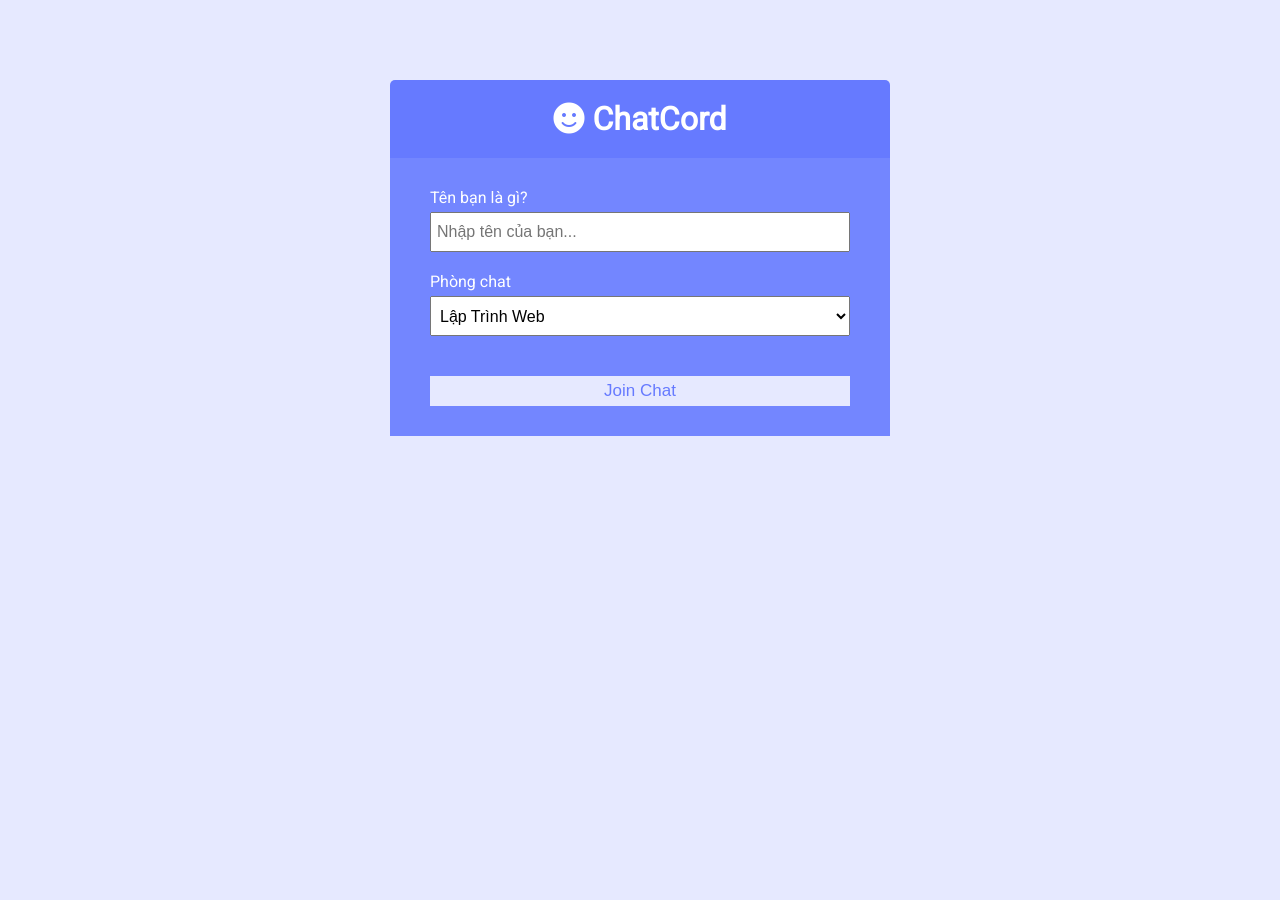
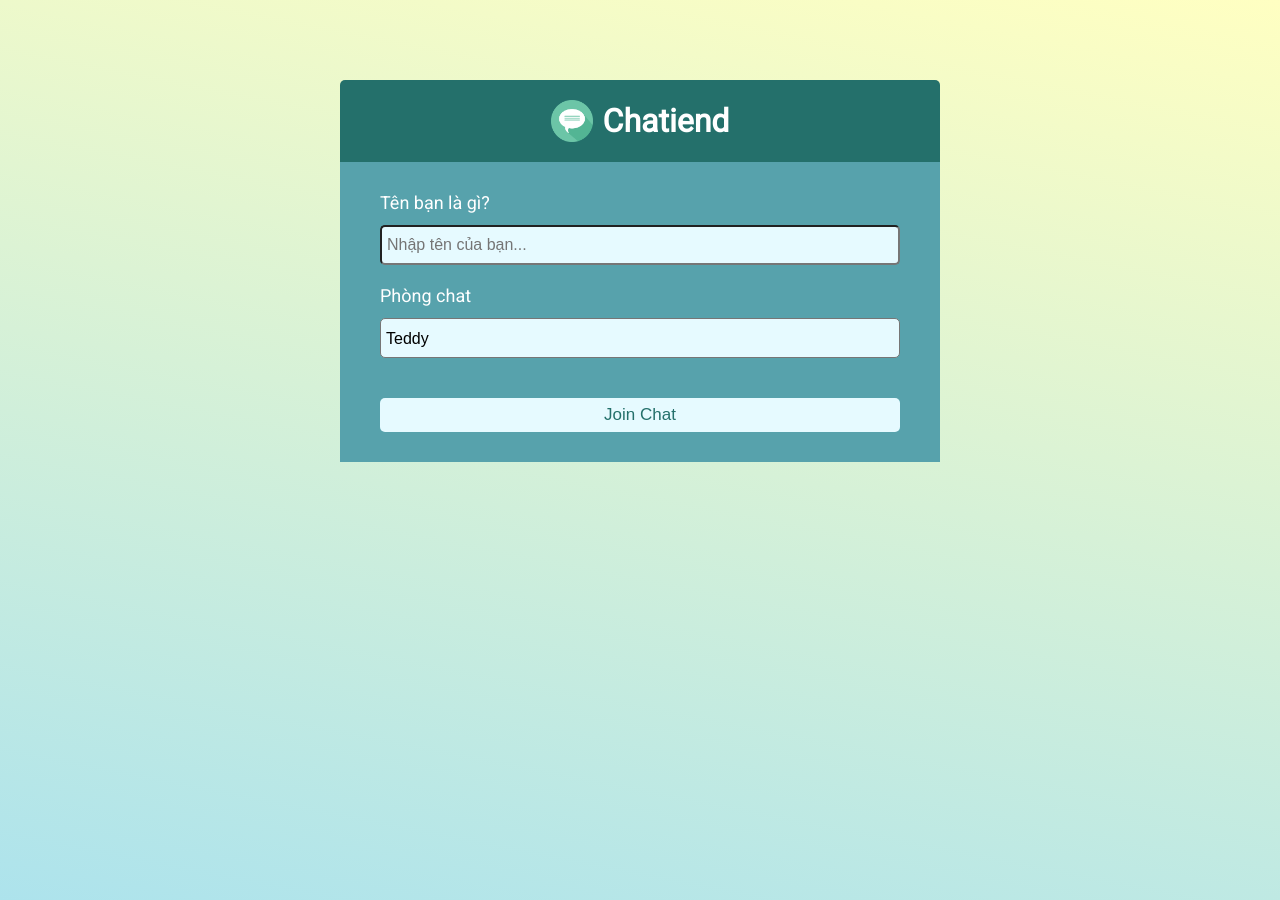
Before and after one commit to lequocbao24012001/BaiTapLon-Mang, a website: page public/index.html in a window 1280 px wide. Before the commit the page ends 800 px from the top, so only its background shows below. Drawn offline with Linux system fonts and the light colour scheme.

Commit message:
sua mot so  loi css va html

```diff
--- a/public/css/style.css
+++ b/public/css/style.css
@@ -1,8 +1,10 @@
 @import url('https://fonts.googleapis.com/css?family=Roboto&display=swap');
 :root {
-    --dark-color-a: #667aff;
-    --dark-color-b: #7386ff;
-    --light-color: #e6e9ff;
+    --dark-color-a: #24706b;
+    /* --dark-color-a: #287974; */
+    --dark-color-b: #57a2ac;
+    /* --dark-color-b: #66a5ad; */
+    --light-color: #e6faff;
     --success-color: #5cb85c;
     --error-color: #d9534f;
 }
@@ -16,8 +18,12 @@
 body {
     font-family: 'Roboto', sans-serif;
     font-size: 16px;
-    background: var(--light-color);
+    /* background: var(--light-color); */
+    background: rgb(2, 0, 36);
+    background: linear-gradient(11deg, rgba(2, 0, 36, 1) 0%, rgba(0, 168, 197, 0.3200630594034489) 0%, rgba(255, 255, 126, 0.4741246840533089) 100%);
     margin: 20px;
+    height: 100vh;
+    background-repeat: no-repeat;
 }
 
 ul {
@@ -35,6 +41,26 @@ a {
     color: var(--dark-color-a);
     border: 0;
     font-size: 17px;
+}
+
+
+/* logo */
+
+.logo {
+    display: flex;
+    justify-content: center;
+    align-items: center;
+}
+
+.logo p {
+    font-size: 38x;
+    line-height: 0;
+}
+
+.logo img {
+    width: 42px;
+    height: 42px;
+    margin-right: 10px;
 }
 
 
@@ -60,7 +86,7 @@ a {
 
 .chat-main {
     display: grid;
-    grid-template-columns: 1fr 3fr;
+    grid-template-columns: 3fr 1fr;
     height: 600px;
 }
 
@@ -76,6 +102,7 @@ a {
     background: rgba(0, 0, 0, 0.1);
     padding: 10px;
     margin-bottom: 20px;
+    border-radius: 5px;
 }
 
 .chat-sidebar h3 {
@@ -110,6 +137,7 @@ a {
 
 .chat-messages .message .meta span {
     color: #777;
+    padding-left: 10px;
 }
 
 .chat-form-container {
@@ -132,7 +160,7 @@ a {
 /* Join Page */
 
 .join-container {
-    max-width: 500px;
+    max-width: 600px;
     margin: 80px auto;
     color: #fff;
 }
@@ -160,7 +188,8 @@ a {
 
 .join-main label {
     display: block;
-    margin-bottom: 5px;
+    margin-bottom: 12px;
+    font-size: 18px;
 }
 
 .join-main input[type='text'] {
@@ -180,6 +209,14 @@ a {
 .join-main .btn {
     margin-top: 20px;
     width: 100%;
+    border-radius: 5px;
+    padding: 7px 30px;
+    outline: none;
+}
+
+.join-main .btn:hover {
+    background-color: var(--dark-color-a);
+    color: #fff;
 }
 
 @media (max-width: 700px) {
@@ -190,3 +227,26 @@ a {
         display: none;
     }
 }
+
+.input-form {
+    background-color: var(--light-color);
+    border-radius: 5px;
+    appearance: none;
+}
+
+option {
+    background-color: var(--light-color);
+    padding: 3px;
+}
+
+option:hover {
+    background-color: var(--dark-color-a);
+}
+
+#users li {
+    font-size: 22px;
+    font-weight: 600;
+    padding-left: 10px;
+    background: rgba(0, 0, 0, 0.1);
+    border-radius: 5px;
+}
--- a/public/index.html
+++ b/public/index.html
@@ -13,23 +13,25 @@
 <body>
     <div class="join-container">
         <header class="join-header">
-            <h1><i class="fas fa-smile"></i> ChatCord</h1>
+            <h1 class="logo"><img src="./logo/pngegg.png" alt="">
+                <p>Chatiend</p>
+            </h1>
         </header>
         <main class="join-main">
             <form action="chat.html">
                 <div class="form-control">
                     <label for="username">Tên bạn là gì?</label>
-                    <input type="text" name="username" id="username" placeholder="Nhập tên của bạn..." required />
+                    <input class="input-form" type="text" name="username" id="username" placeholder="Nhập tên của bạn..." required />
                 </div>
                 <div class="form-control">
                     <label for="room">Phòng chat</label>
-                    <select name="room" id="room">
-							<option value="Lập Trình Web">Lập Trình Web</option>
-							<option value="Lập Trình Mạng">Lập Trình Mạng</option>
-							<option value="Lập Trình Java">Lập Trình Java</option>
-							<option value="Công Nghệ Phần Mềm">Công Nghệ Phần Mềm</option>
-							<option value="Quản Trị Dự Án CNTT">Quản Trị Dự Án CNTT</option>
-							<option value="Java">Java</option>
+                    <select name="room" id="room" class="input-form">
+							<option value="Teddy">Teddy</option>
+							<option value="Pikachu">Pikachu</option>
+							<option value="Doraemon">Doraemon</option>
+							<option value="BatMan">BatMan</option>
+							<option value="Mickey">Mickey</option>
+							<option value="Conan">Conan</option>
 						</select>
                 </div>
                 <button type="submit" class="btn">Join Chat</button>
```
Also changed, not shown: public/chat.html (+3 -2 lines), server.js (+4 -4 lines), public/logo/pngegg.png (added).
